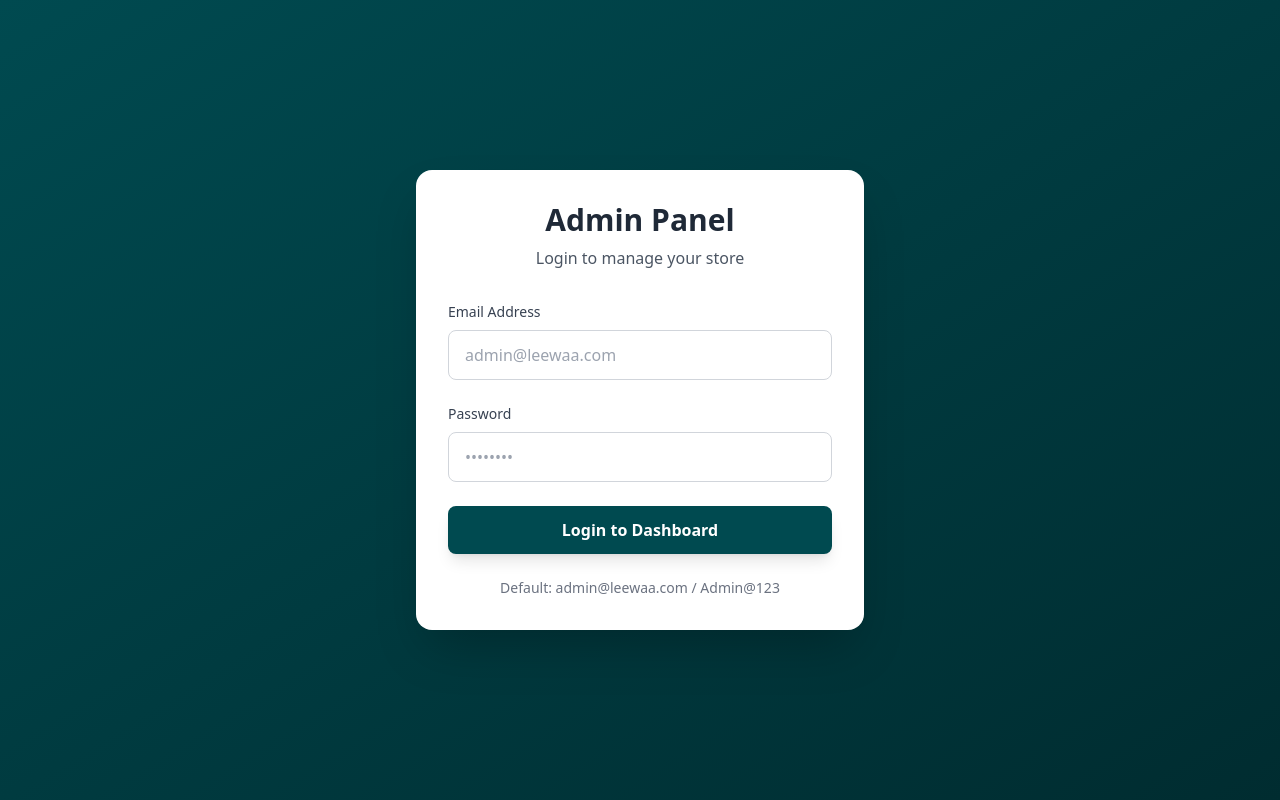
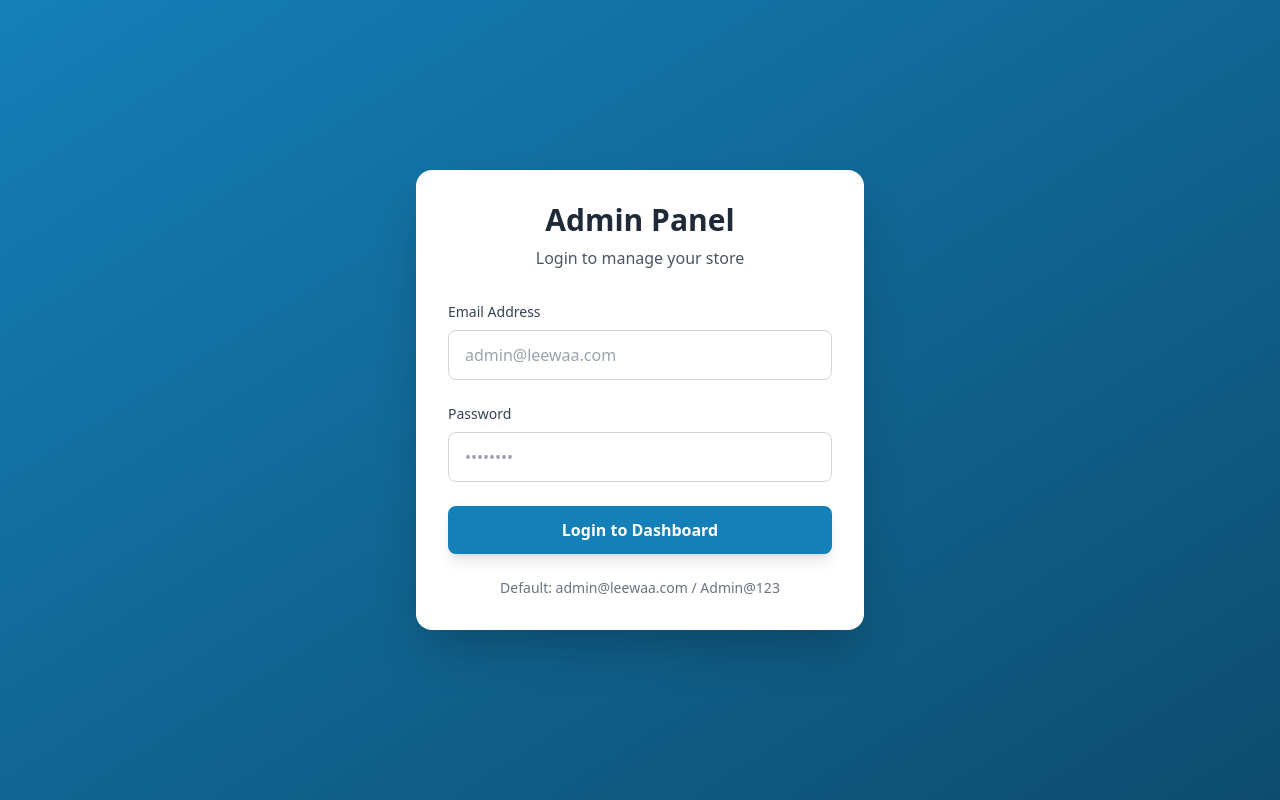
Before and after one commit to Loud-Imc/leewaa-ecom, a Next.js app in the folder admin/: page / in a window 1280 px wide. Built offline with nearby package versions, Linux system fonts and the light colour scheme; no server answers.

Commit message:
Fix: Align admin color theme with storefront & add credentials doc

```diff
--- a/admin/tailwind.config.ts
+++ b/admin/tailwind.config.ts
@@ -10,17 +10,17 @@ const config: Config = {
         extend: {
             colors: {
                 primary: {
-                    DEFAULT: '#004a50',
-                    50: '#e6f2f3',
-                    100: '#cce5e6',
-                    200: '#99cbcd',
-                    300: '#66b1b4',
-                    400: '#33979b',
-                    500: '#004a50',
-                    600: '#003b40',
-                    700: '#002c30',
-                    800: '#001e20',
-                    900: '#000f10',
+                    DEFAULT: '#157fb8',
+                    50: '#eef6fb',
+                    100: '#dcecf7',
+                    200: '#bad9ef',
+                    300: '#98c6e7',
+                    400: '#75b3df',
+                    500: '#157fb8',
+                    600: '#116693',
+                    700: '#0d4c6e',
+                    800: '#083349',
+                    900: '#041925',
                 },
             },
         },
```
Also changed, not shown: 1 other file (tests, documents, lock files or other folders).
